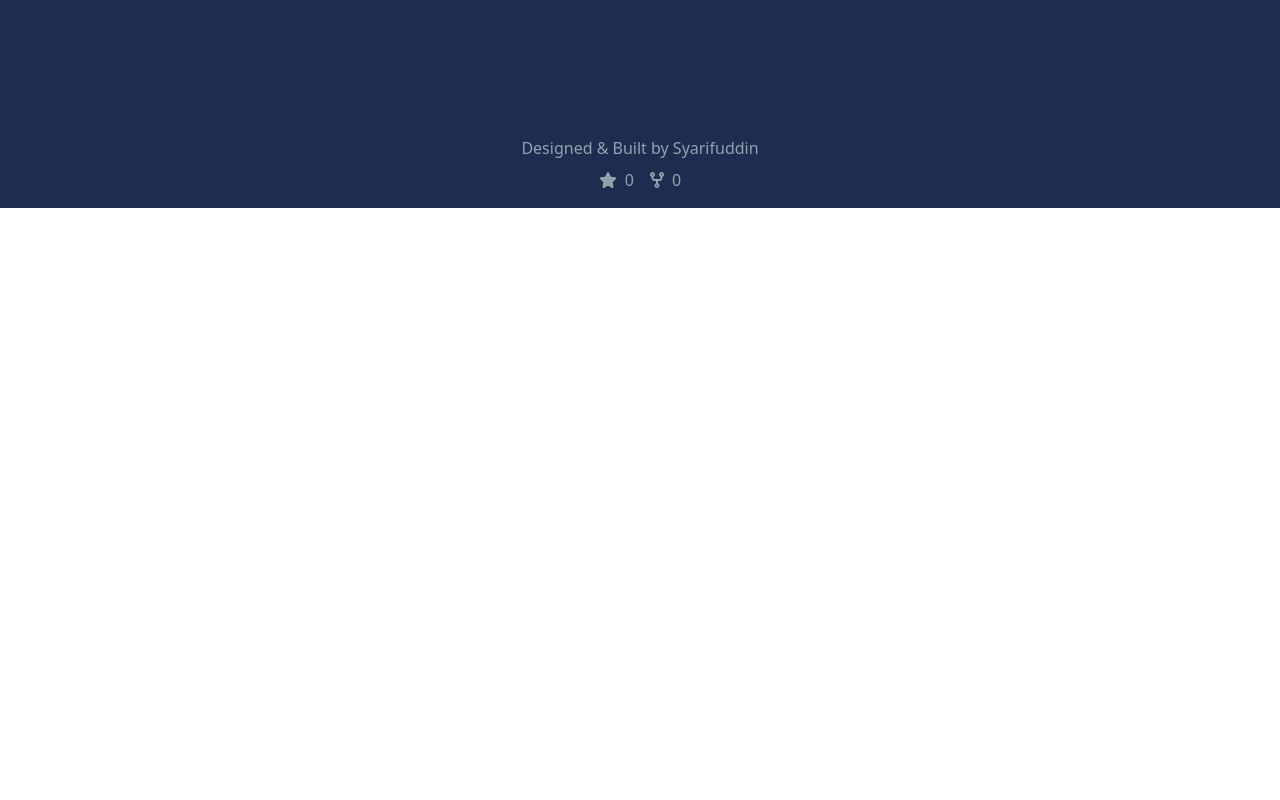
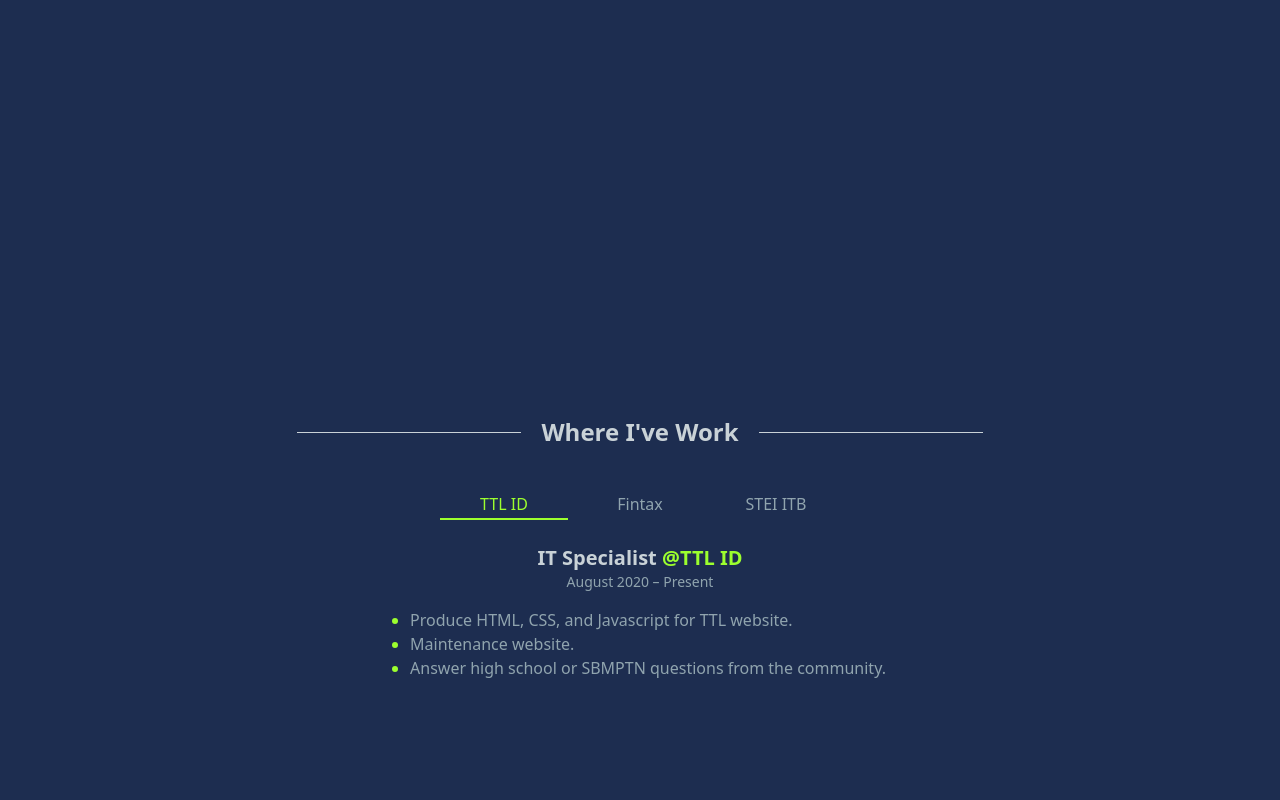
Before and after one commit to sfa119f/syarifuddins-portfolio, a Next.js app: page / in a window 1280 px wide. Shown: the part 1480-2280 px from the top of the page. Before the commit the page ends 1688 px from the top, so only its background shows below. Built offline with nearby package versions, Linux system fonts and the light colour scheme.

Commit message:
add work section

```diff
--- /dev/null
+++ b/src/doc/data.js
@@ -0,0 +1,42 @@
+const workExp = [
+  {
+    company: "TTL ID",
+    role: "IT Specialist",
+    start: "August 2020",
+    end: "Present",
+    website:
+      "https://www.linkedin.com/company/team-tanpa-les-indonesia/mycompany/",
+    description: [
+      "Produce HTML, CSS, and Javascript for TTL website.",
+      "Maintenance website.",
+      "Answer high school or SBMPTN questions from the community.",
+    ],
+  },
+  {
+    company: "Fintax",
+    role: "Junior Frontend Engineer",
+    start: "April 2021",
+    end: "April 2022",
+    website: "https://pajak.io/",
+    description: [
+      "Produce HTML, CSS, and Javascript for tax payment form (Form SPT 1771 SPT Badan) website using VueJS.",
+      "Integrate API and debug website.",
+      "Collaborate with backend engineer and system analyst.",
+    ],
+  },
+  {
+    company: "STEI ITB",
+    role: "Developer",
+    start: "January 2021",
+    end: "May 2021",
+    website: "https://stei.itb.ac.id/",
+    description: [
+      "Make design for student and alumni service website using Figma.",
+      "Produce HTML, CSS, and Javascript using ReactJS.",
+      "Produce API using PHP.",
+      "Make documentation for the whole project using agile method.",
+    ],
+  },
+];
+
+module.exports = { workExp };
--- a/src/pages/index.js
+++ b/src/pages/index.js
@@ -1,7 +1,13 @@
+import { useState } from "react";
 import Image from "next/image";
 import syarifuddin_img from "@/img/syarifuddin.jpg";
+import data from "@/doc/data";
+
+function workSection() {}
 
 export default function Home() {
+  const [workActive, setWorkActive] = useState("TTL ID");
+
   return (
     <>
       <section
@@ -21,8 +27,9 @@
           I'm a software engineer who specializes in building and designing
           various kinds of software to make great digital experiences.
           Currently, I'm focuses on finising my thesis and building website for
-          <span className="text-link ml-2">
+          <span className="text-link">
             <a href="https://www.linkedin.com/company/team-tanpa-les-indonesia/mycompany/">
+              {" "}
               TTL ID
             </a>
           </span>
@@ -56,12 +63,14 @@
               I'm a student of Informatics in
               <span className="text-link mx-2">
                 <a href="https://www.itb.ac.id/">
-                  Institut Teknologi Bandung (ITB)
+                  {" "}
+                  Institut Teknologi Bandung (ITB){" "}
                 </a>
               </span>
               and an IT specialist in
-              <span className="text-link ml-2">
+              <span className="text-link">
                 <a href="https://www.linkedin.com/company/team-tanpa-les-indonesia/mycompany/">
+                  {" "}
                   TTL ID
                 </a>
               </span>
@@ -70,8 +79,8 @@
             </div>
             <div className="my-2">
               Fast-forward to today, and I’ve had the privilege of working at
-              <span className="text-link mx-2">
-                <a href="https://pajak.io/">Fintax</a>
+              <span className="text-link">
+                <a href="https://pajak.io/"> Fintax </a>
               </span>
               as junior frontend developer. My main responsibility is making
               interface of website and integrate with API.
@@ -90,6 +99,55 @@
           </div>
         </div>
       </section>
+      <section
+        id="work"
+        className="pt-20 pb-4 min-h-screen flex flex-col justify-center"
+      >
+        <div className="font-bold text-2xl text-night-light line-beside-text">
+          Where I've Work
+        </div>
+        <div className="mt-10 max-w-xl mx-auto">
+          <div className="flex flex-wrap justify-center gap-2">
+            {data.workExp.map((el, idx) => (
+              <div
+                key={idx}
+                onClick={() => setWorkActive(el.company)}
+                className={`button-menu ${
+                  workActive == el.company &&
+                  "text-green-neon link-underline-size"
+                }`}
+              >
+                {el.company}
+              </div>
+            ))}
+          </div>
+          {data.workExp.map((el, idx) => (
+            <div
+              key={idx}
+              className={`mt-6 mb-2 flex-col items-center ${
+                el.company == workActive ? "flex" : "hidden"
+              }`}
+            >
+              <div className="text-xl font-semibold text-night-light">
+                {el.role} <span className="text-green-neon">@</span>
+                <span className="text-link">
+                  <a href={el.website}>{el.company}</a>
+                </span>
+              </div>
+              <div className="text-sm">
+                {el.start} – {el.end}
+              </div>
+              <div className="mt-4">
+                <ul className="ml-4 list-disc marker:text-green-neon">
+                  {el.description.map((elDesc, idxDesc) => (
+                    <li key={idxDesc}>{elDesc}</li>
+                  ))}
+                </ul>
+              </div>
+            </div>
+          ))}
+        </div>
+      </section>
     </>
   );
 }
--- a/src/styles/globals.css
+++ b/src/styles/globals.css
@@ -10,6 +10,14 @@
     @apply flex gap-5 items-center justify-center
       after:content-[''] after:bg-night-light after:h-px sm:after:w-1/4 after:w-1/12
       before:content-[''] before:bg-night-light before:h-px sm:before:w-1/4 before:w-1/12
+  }
+  .button {
+    @apply px-6 py-4 font-semibold text-green-neon border-2 rounded
+      border-green-neon hover:bg-green-neon/[0.15]
+  }
+  .button-menu {
+    @apply w-32 h-8 flex justify-center items-center transition-all duration-500 cursor-pointer
+    hover:text-green-neon hover:bg-navy link-underline link-underline-color
   }
 
   .link-underline {
```
